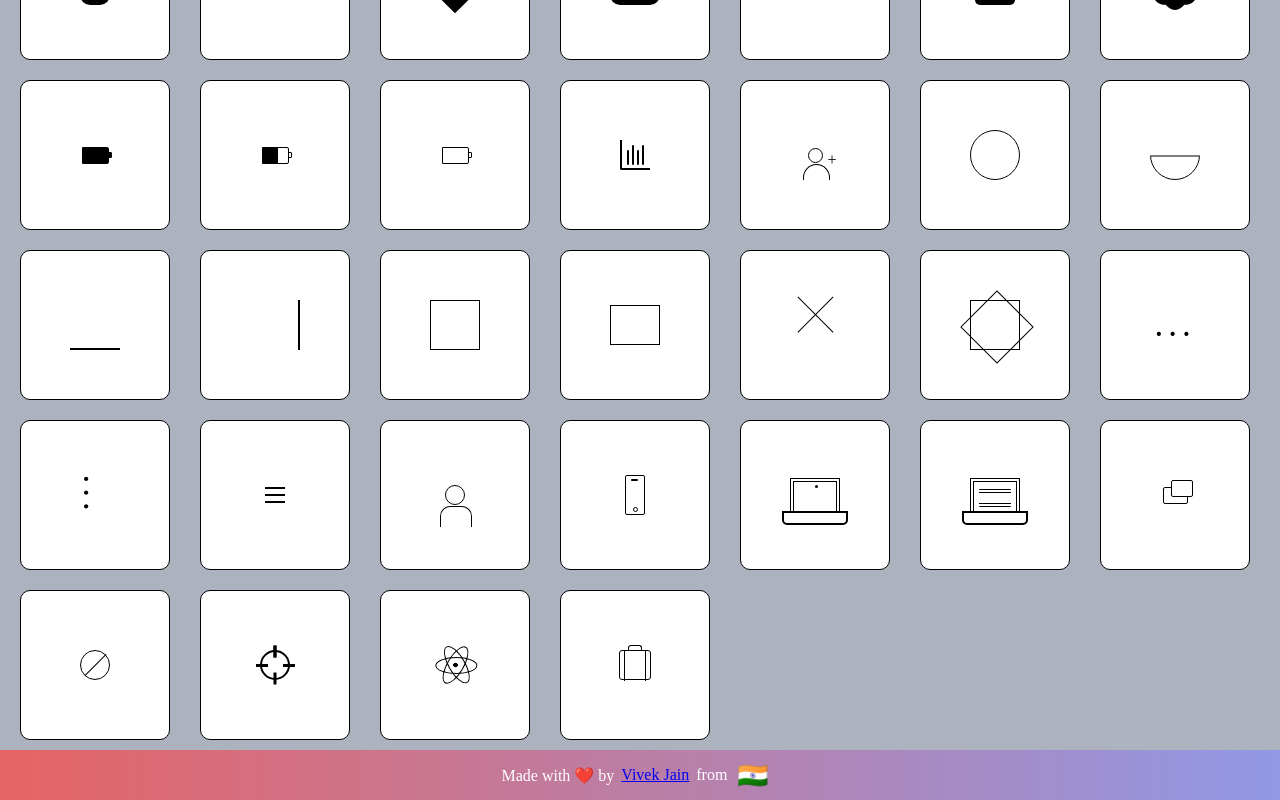
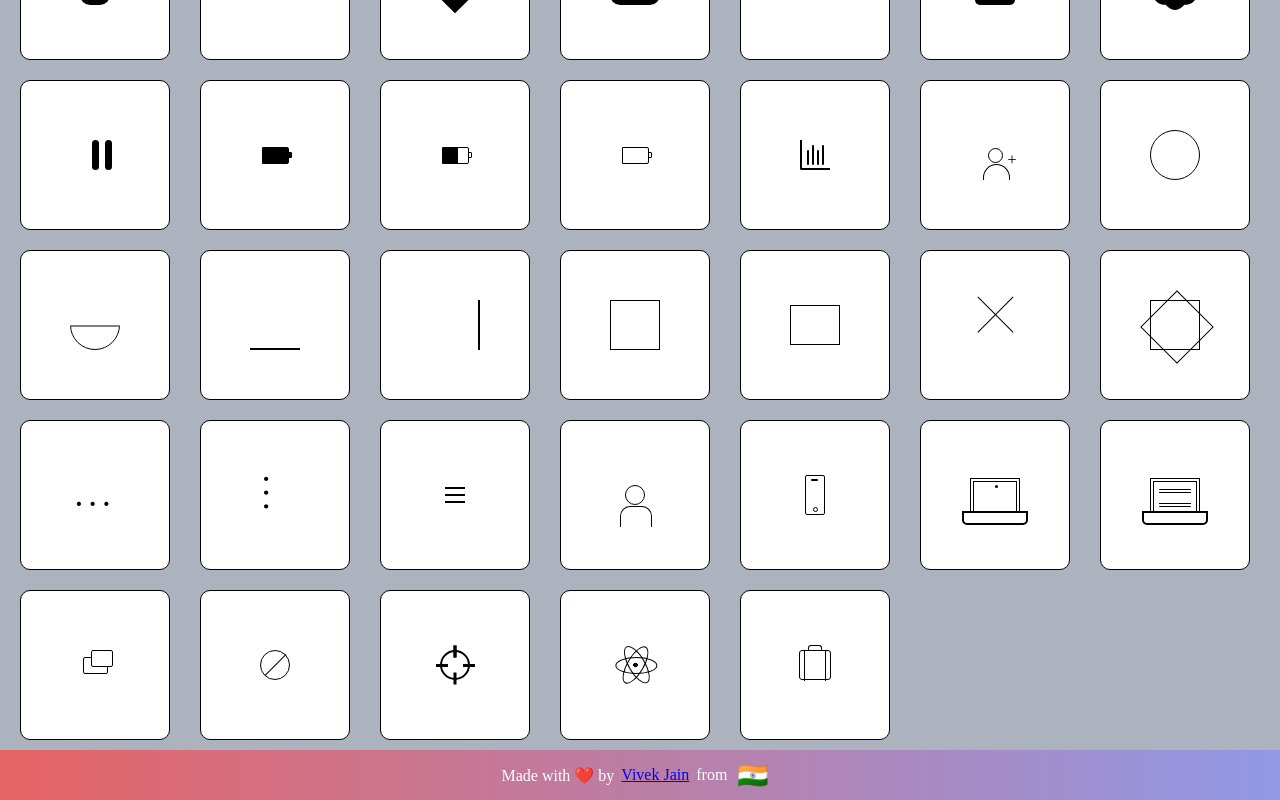
Before and after one commit to vivekjain202/css-icons, a React (Create React App) app: page / in a window 1280 px wide. Shown: the part 1170-1970 px from the top of the page. Built offline with nearby package versions, Linux system fonts and the light colour scheme.

Commit message:
added pause icon

```diff
--- a/src/components/index.js
+++ b/src/components/index.js
@@ -71,7 +71,8 @@ import {
     Home,
     Camera,
     Stats,
-    UserAdd
+    UserAdd,
+    Pause
   } from "./single-element-icons";
 
   import { TwitterBadge } from "./multi-element-icons/twitterBadge";
@@ -128,6 +129,7 @@ export const ComponentsMap = {
     camera: Camera,
     twitter_badge: TwitterBadge,
     stats: Stats,
+    pause: Pause,
     // light icons
     battery_full: BatteryFull,
     battery_half_empty:BatteryHalfEmpty,
@@ -206,6 +208,7 @@ export const Components = [
     Home,
     Camera,
     TwitterBadge,
+    Pause,
     // light icons
     BatteryFull,
     BatteryHalfEmpty,
@@ -286,6 +289,7 @@ export const Components = [
     twitter_badge: "Twitter Badge",
     stats: 'Stats',
     userAdd: 'User Add',
+    pause: 'Pause',
     // light icons
     battery_full: 'Battery Full',
     battery_half_empty:'Battery Half Empty',
--- a/src/components/single-element-icons/index.js
+++ b/src/components/single-element-icons/index.js
@@ -58,3 +58,4 @@ export * from "./home";
 export * from "./camera";
 export * from "./stats";
 export * from "./userAdd";
+export * from "./pause";
--- /dev/null
+++ b/src/components/single-element-icons/pause.js
@@ -0,0 +1,9 @@
+import styled from "styled-components";
+
+export const Pause = styled.div`
+    width : 7px;
+    height: 30px;
+    background: black;
+    border-radius: 5px;
+    box-shadow: 13px 0 0 black;
+`
```
